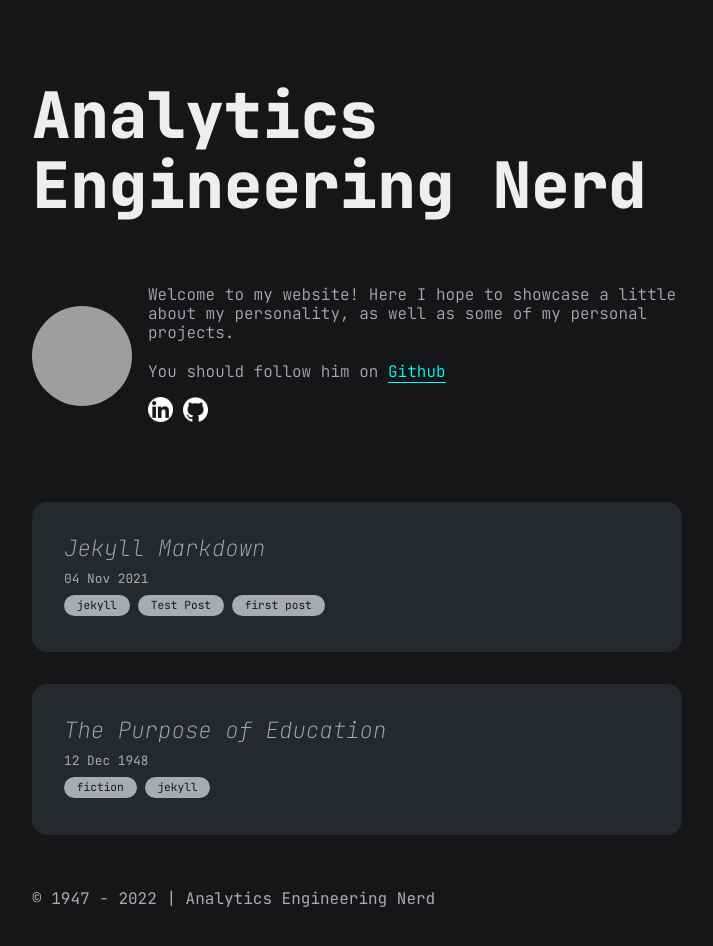
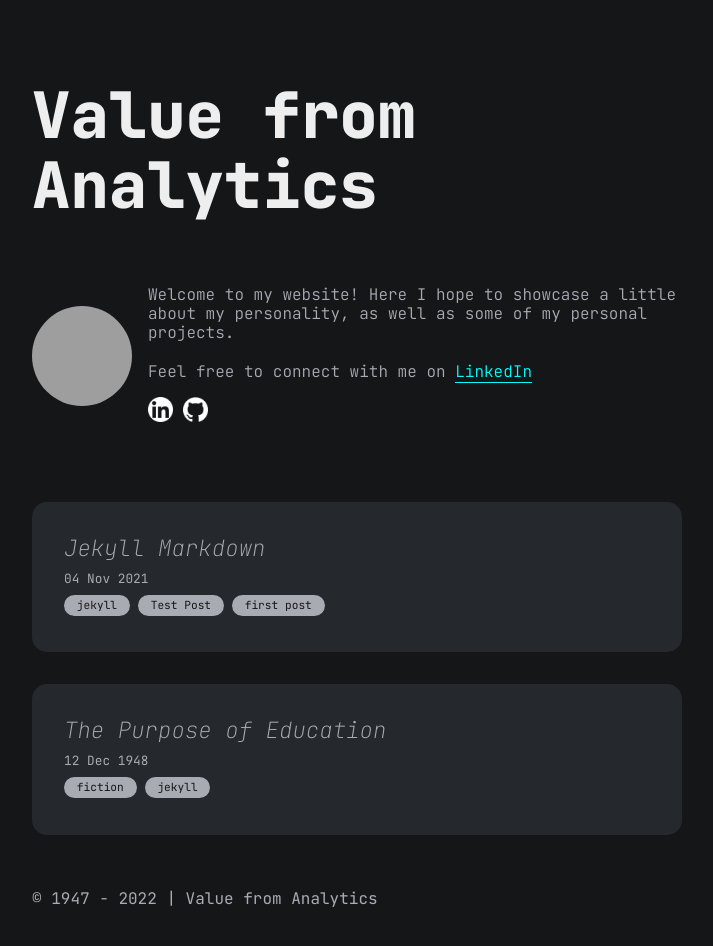
Before and after one commit to seanduddy/seanduddy.github.io, a Jekyll site: the page built from index.md, in a window 1280 px wide, cut to the strip 0-963 px from the top of the page. Shown: the top 946 px of the strip, without its empty margins (283-996 px from the left). Built offline with Jekyll 4.4.1, drawn with Linux system fonts in a browser that asks for light colours; grey boxes are pictures that could not be loaded.

Commit message:
Update copy

```diff
--- a/_config.yml
+++ b/_config.yml
@@ -1,4 +1,4 @@
-title: Analytics Engineering Nerd
+title: Value from Analytics
 markdown: kramdown
 ##url: ""
 ##baseurl: "/jekyll-theme-serial-programmer"
--- a/_data/author.yml
+++ b/_data/author.yml
@@ -6,7 +6,7 @@ description: "
   </p>
   <br/>
   <p>
-    You should follow him on <a href='https://github.com/datamusic' target='_blank'>Github</a>
+    Feel free to connect with me on <a href='https://www.linkedin.com/in/datamusic' target='_blank'>LinkedIn</a>
   </P>
 "
 email: seanduddy@hotmail.co.uk
```
